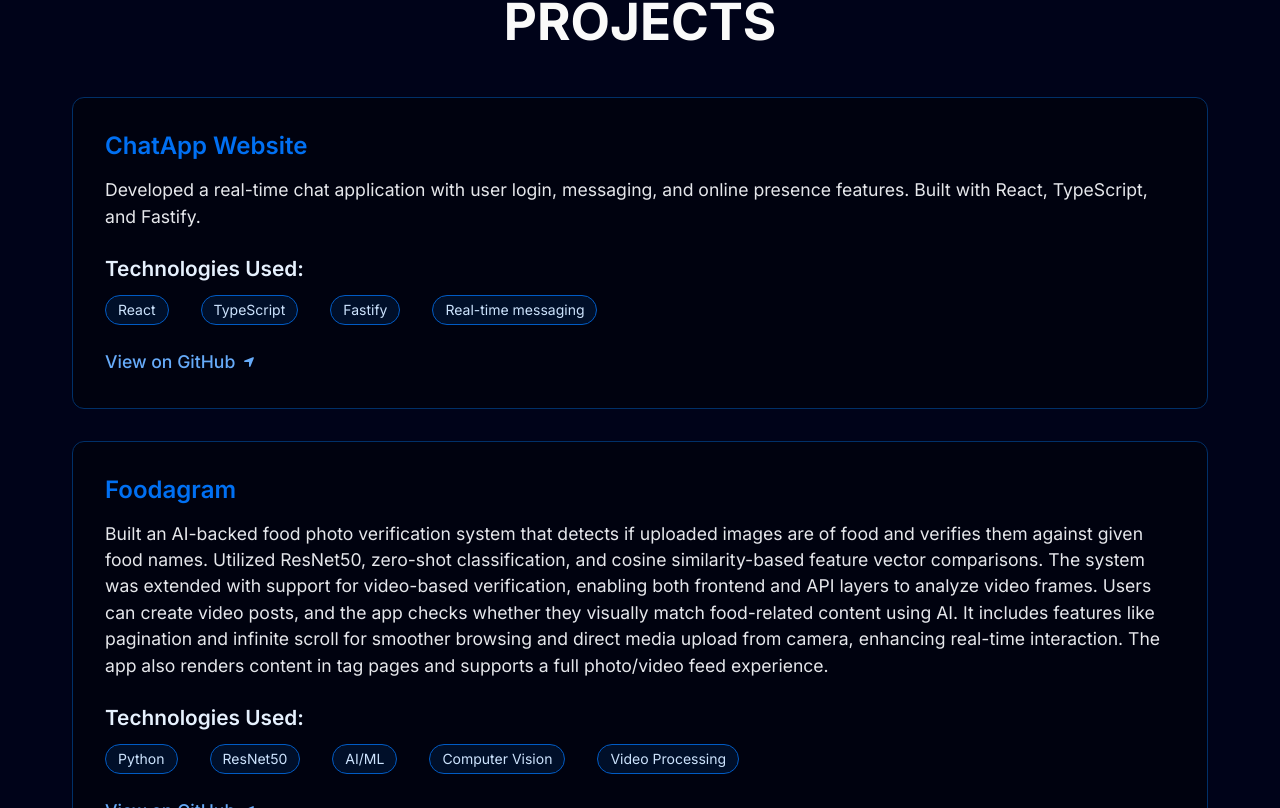
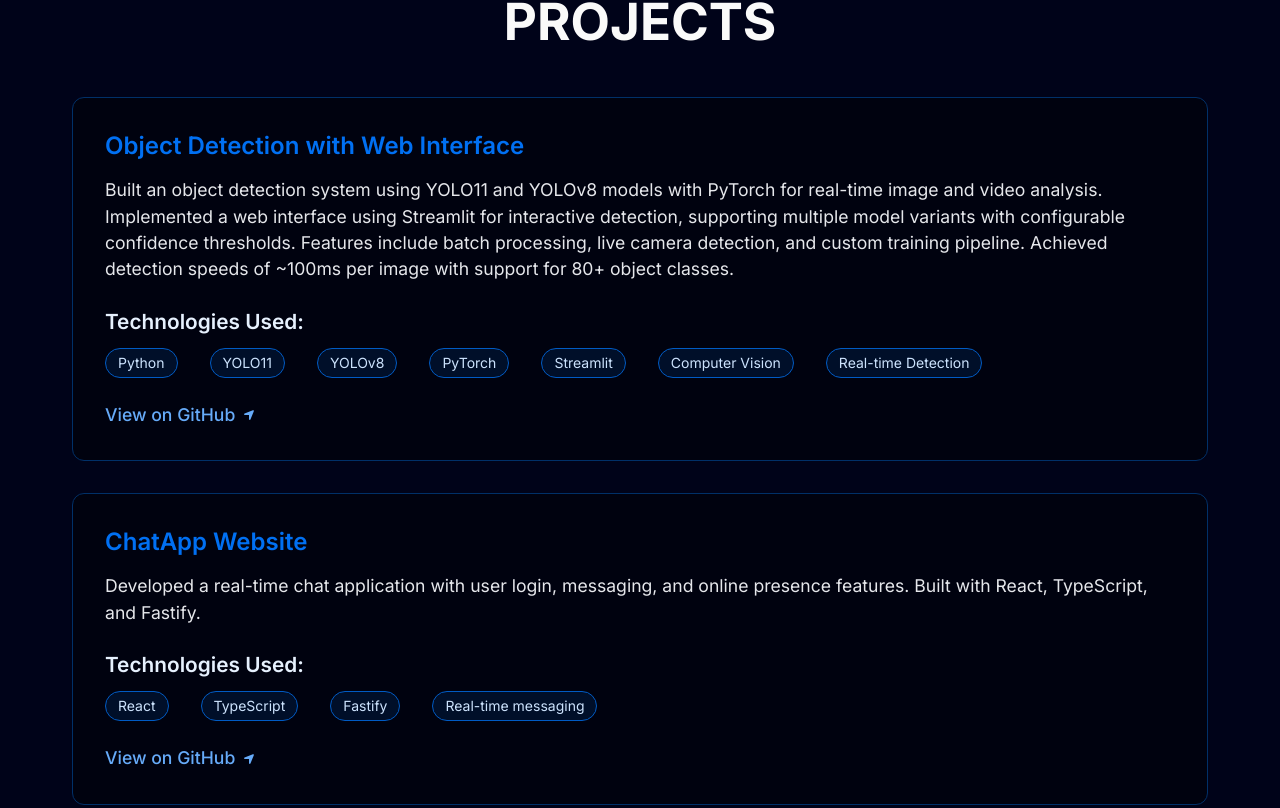
Before and after one commit to MrZacked/DenizUtkuVercel, a Next.js app: page / in a window 1280 px wide. Shown: the part 1852-2660 px from the top of the page. Built offline with nearby package versions, Linux system fonts and the light colour scheme.

Commit message:
Added Object Detection project

```diff
--- a/components/RecentProjects.tsx
+++ b/components/RecentProjects.tsx
@@ -4,6 +4,13 @@
 import Image from "next/image";
 
 const projects = [
+  {
+    title: "Object Detection with Web Interface",
+    description:
+      "Built an object detection system using YOLO11 and YOLOv8 models with PyTorch for real-time image and video analysis. Implemented a web interface using Streamlit for interactive detection, supporting multiple model variants with configurable confidence thresholds. Features include batch processing, live camera detection, and custom training pipeline. Achieved detection speeds of ~100ms per image with support for 80+ object classes.",
+    link: "https://github.com/MrZacked",
+    technologies: ["Python", "YOLO11", "YOLOv8", "PyTorch", "Streamlit", "Computer Vision", "Real-time Detection"]
+  },
   {
     title: "ChatApp Website",
     description:
--- a/data/index.ts
+++ b/data/index.ts
@@ -80,6 +80,14 @@
 export const projects: Project[] = [
   {
     id: 1,
+    title: "Object Detection with Web Interface",
+    des: "Built an object detection system using YOLO11 and YOLOv8 models with PyTorch for real-time image and video analysis. Implemented a web interface using Streamlit for interactive detection, supporting multiple model variants with configurable confidence thresholds. Features include batch processing, live camera detection, and custom training pipeline. Achieved detection speeds of ~100ms per image with support for 80+ object classes.",
+    img: "/p4.svg",
+    iconLists: ["/app.svg", "/c.svg", "/stream.svg", "/git.svg"],
+    link: "https://github.com/MrZacked"
+  },
+  {
+    id: 2,
     title: "ChatApp Website",
     des: "Developed a real-time chat application with user login, messaging, and online presence features. Built with React, TypeScript, and Fastify.",
     img: "/p1.svg",
@@ -87,15 +95,15 @@
     link: "https://github.com/MrZacked"
   },
   {
-    id: 2,
+    id: 3,
     title: "Foodagram - AI Food Recognition",
     des: "Built an AI-backed food photo verification system that detects if uploaded images are of food and verifies them against given food names. Utilized ResNet50, zero-shot classification, and cosine similarity-based feature vector comparisons. Extended with video-based verification for both frontend and API layers.",
     img: "/p2.svg",
-    iconLists: ["/python.svg", "/tensorflow.svg", "/re.svg", "/next.svg"],
+    iconLists: ["/app.svg", "/c.svg", "/re.svg", "/next.svg"],
     link: "https://github.com/MrZacked"
   },
   {
-    id: 3,
+    id: 4,
     title: "Fitness Tracker App",
     des: "A modern fitness tracking app to monitor your activities, goals, and progress. Features include a dashboard with charts and stats, activity cards, friends list, and a clean, responsive UI. Built using React and Node.js.",
     img: "/p3.svg",
@@ -117,9 +125,9 @@
   },
   {
     id: 2,
-    name: "python",
-    img: "/python.svg",
-    nameImg: "/python.svg",
+    name: "app",
+    img: "/app.svg",
+    nameImg: "/app.svg",
   },
   {
     id: 3,
```
Also changed, not shown: 1 other file (tests, documents, lock files or other folders).
